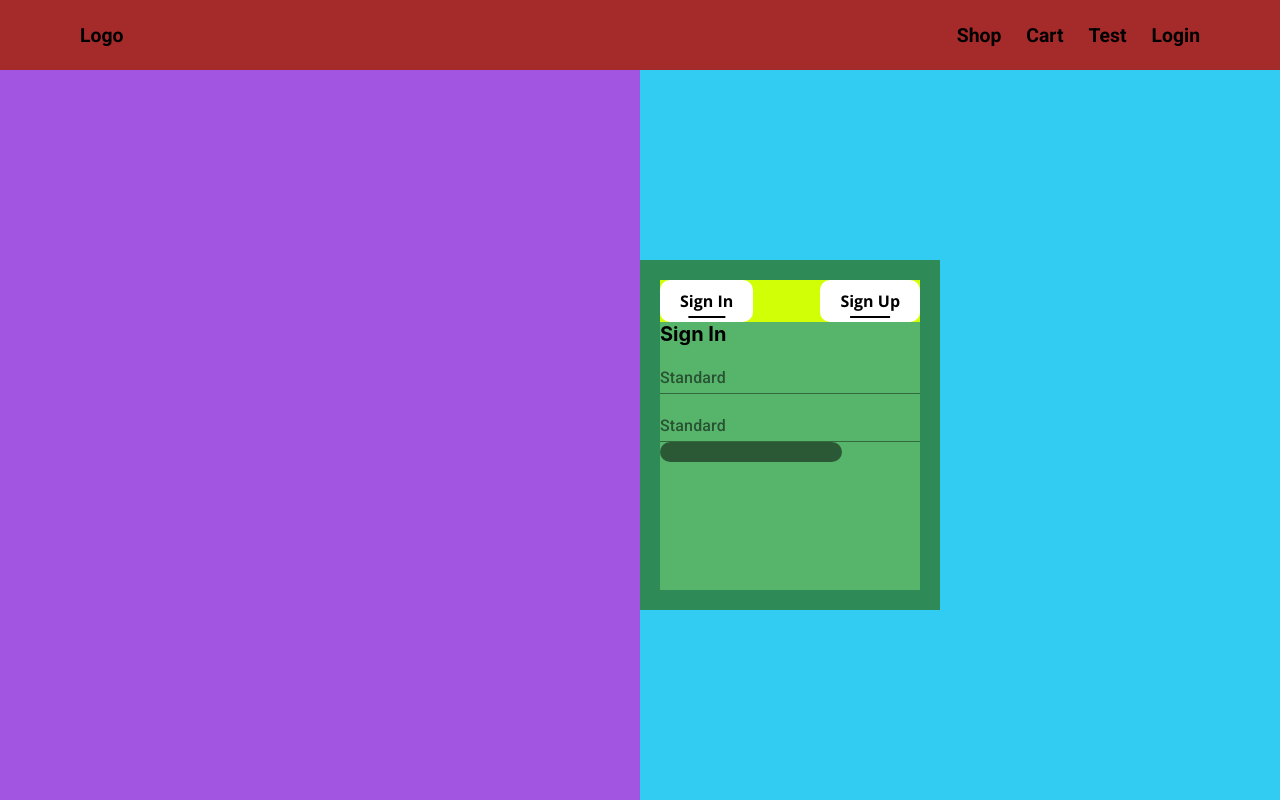
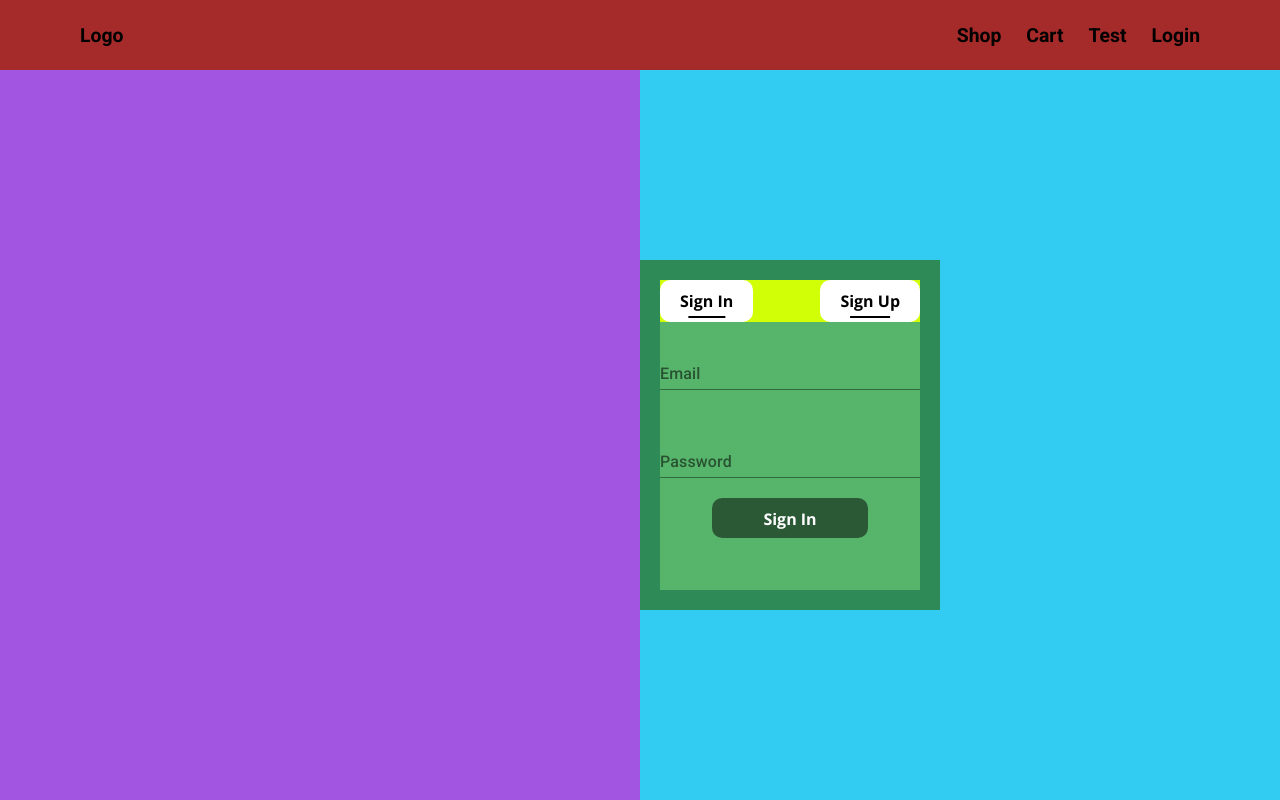
Before and after one commit to taimoor954/Buyfy, a React (Create React App) app: page /authentication in a window 1280 px wide. Built offline with nearby package versions, Linux system fonts and the light colour scheme; no server answers.

Commit message:
implemented Material UI on sign in form. Done with sign in form

```diff
--- a/src/Components/SigninForm/signin.css
+++ b/src/Components/SigninForm/signin.css
@@ -0,0 +1,6 @@
+.signinForm{
+  display: grid;
+  width: 100%;
+  justify-items: center;
+  row-gap: 2em ;
+}
--- a/src/Components/SigninForm/signin.jsx
+++ b/src/Components/SigninForm/signin.jsx
@@ -1,39 +1,53 @@
-import React,{useState} from 'react'
-import {connect} from 'react-redux'
-import {signin} from '../../Redux/Authentication/authActions';
+import React, { useState } from 'react';
+import { connect } from 'react-redux';
+import { signin } from '../../Redux/Authentication/authActions';
 import TextField from '@material-ui/core/TextField';
 import Button from '../Buttons/Button';
+import './signin.css';
+const Signin = ({ signin }) => {
+  var [email, setEmail] = useState('');
+  var [password, setPassword] = useState('');
+  var handleFormSumit = (e) => {
+    e.preventDefault();
+    var credentials = {
+      email,
+      password,
+    };
+    signin(credentials);
+  };
 
-const Signin = ({signin}) => {
-    var [email, setEmail] = useState('')
-    var [password, setPassword] = useState('')
-    var handleFormSumit =(e) => {
-        e.preventDefault()
-        var credentials  = {
-            email,
-            password
-        }
-        signin(credentials)
-    }
+  return (
+    <form className="signinForm" onSubmit={handleFormSumit}>
+      <TextField
+        id="standard-basic"
+        style={{ width: '100%', marginTop: '2em' }}
+        label="Email"
+        value={email}
+        onChange={(e)=>setEmail(e.target.value)}
+      />
+      <TextField
+        value={password}
+        onChange={(e)=>setPassword(e.target.value)}
+        id="standard-basic"
+        style={{ width: '100%', marginTop: '2em' }}
+        label="Password"
+      />
+      <Button
+        background="rgba(0,0,0,0.5)"
+        additionalStyle={{ width: '60%', height: '40px' }}
+        color="white"
+      >
+    Sign In
+    </Button>
 
-
-    return (
-        <div>
-            <h1>Sign In</h1>
-            <form onSubmit={handleFormSumit}>
-            <TextField id="standard-basic" style={{width:"100%"}} label="Standard" />
-            <TextField id="standard-basic" style={{width:"100%"}} label="Standard" />
-            <Button background='rgba(0,0,0,0.5)' additionalStyle={{width:'70%', height:'30%'}}/>
-
-            {/* <input onChange={(e)=>{setEmail(e.target.value)}} value={email} type='text' placeholder='email'></input>
+      {/* <input onChange={(e)=>{setEmail(e.target.value)}} value={email} type='text' placeholder='email'></input>
             <input onChange={(e)=>{setPassword(e.target.value)}} value={password} type='text' placeholder='password'></input>
             <button type='submit'>Submit</button> */}
-            </form>
-        </div>
-    )
-}
+    </form>
+  );
+};
 var actions = {
-    signin
-}
+  signin,
+};
 
-export default connect(null,actions)(Signin)
+export default connect(null, actions)(Signin);
```
Also changed, not shown: 1 other file (tests, documents, lock files or other folders).
